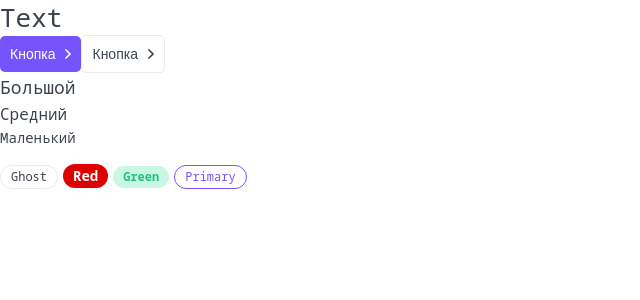
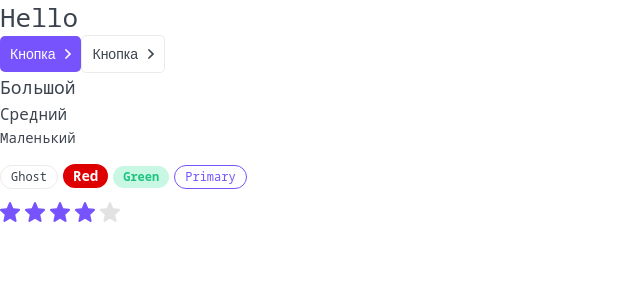
Before and after one commit to dmitrybludchy/react-ts-nextjs, a Next.js app: page / in a window 1280 px wide. Shown: the top 300 px of the page, without its empty margins (0-640 px from the left). Built offline with nearby package versions, Linux system fonts and the light colour scheme.

Commit message:
add component rating

```diff
--- /dev/null
+++ b/components/Rating/Rating.module.css
@@ -0,0 +1,11 @@
+.filled svg {
+    fill: var(--primary);
+}
+
+.star svg{
+    margin-right: 5px;
+}
+
+.editable {
+    cursor: pointer;
+}
--- /dev/null
+++ b/components/Rating/Rating.tsx
@@ -0,0 +1,62 @@
+import { RatingProps } from './Rating.props';
+import styles from './Rating.module.css';
+import cn from 'classnames';
+import StarIcon from './star.svg';
+import { useEffect, useState, KeyboardEvent } from 'react';
+
+export const Rating = ({ isEditable = false, rating, setRating, className, ...props }: RatingProps): JSX.Element => {
+    const [ratingArray, setRatingArray] = useState<JSX.Element[]>(new Array(5).fill(<></>));
+
+    useEffect(() => {
+        constructRating(rating);
+    }, [rating]);
+
+    const constructRating = (currentRating: number) => {
+        const updateArray = ratingArray.map((r: JSX.Element, i: number) => {
+            return (
+                <span
+                    className={cn(styles.star, {
+                        [styles.filled] : i < currentRating,
+                        [styles.editable] : isEditable
+                    })}
+                    onMouseEnter={() => changeDispay(i + 1)}
+                    onMouseLeave={() => changeDispay(rating)}
+                    onClick={() => onClick(i + 1)}
+                >
+                    <StarIcon
+                        tabIndex={isEditable ? 0 : -1}
+                        onKeyDown={(e: KeyboardEvent<SVGAElement>) => isEditable && handleSpace(i + 1, e)}
+                    />
+                </span>
+            );
+        });
+        setRatingArray(updateArray);
+    };
+
+    const changeDispay = (i: number) => {
+        if (!isEditable) {
+            return;
+        }
+        constructRating(i);
+    };
+
+    const onClick = (i: number) => {
+        if (!isEditable || !setRating) {
+            return;
+        }
+        setRating(i);
+    };
+
+    const handleSpace = (i: number, e: KeyboardEvent<SVGElement>) => {
+        if (e.code != 'Space' || !setRating) {
+            return;
+        }
+        setRating(i);
+    };
+
+    return (
+    <div {...props}>
+        {ratingArray.map((r, i) => (<span key={i}>{r}</span>))}
+    </div>
+   );
+};
--- a/components/index.ts
+++ b/components/index.ts
@@ -2,3 +2,4 @@
 export * from './Button/Button';
 export * from './P/P';
 export * from './Tag/Tag';
+export * from './Rating/Rating';
--- a/package.json
+++ b/package.json
@@ -24,6 +24,7 @@
     "@typescript-eslint/parser": "^5.11.0",
     "eslint": "8.8.0",
     "eslint-config-next": "12.0.10",
+    "eslint-plugin-react-hooks": "^4.3.0",
     "stylelint": "^14.4.0",
     "stylelint-config-standard": "^25.0.0",
     "stylelint-order": "^5.0.0",
--- a/pages/index.tsx
+++ b/pages/index.tsx
@@ -1,10 +1,13 @@
 import type { NextPage } from 'next';
-import { Htag, Button, P, Tag } from '../components';
+import { useState } from 'react';
+import { Htag, Button, P, Tag, Rating } from '../components';
 
 const Home: NextPage = () => {
+  const [rating, setRating] = useState<number>(4);
+
   return (
     <>
-      <Htag tag='h1'>Text</Htag>
+      <Htag tag='h1'>Hello</Htag>
       <Button appearance='primary' arrow='right'>Кнопка</Button>
       <Button appearance='ghost' arrow='right'>Кнопка</Button>
       <P size='l'>Большой</P>
@@ -14,6 +17,7 @@
       <Tag size='m' color='red'>Red</Tag>
       <Tag size='s' color='green'>Green</Tag>
       <Tag size='s' color='primary'>Primary</Tag>
+      <Rating rating={rating} isEditable={true} setRating={setRating}/>
     </>
   );
 };
```
Also changed, not shown: components/Rating/Rating.props.ts (added, +7 -0 lines), .eslintrc.json, components/Rating/star.svg (added).
